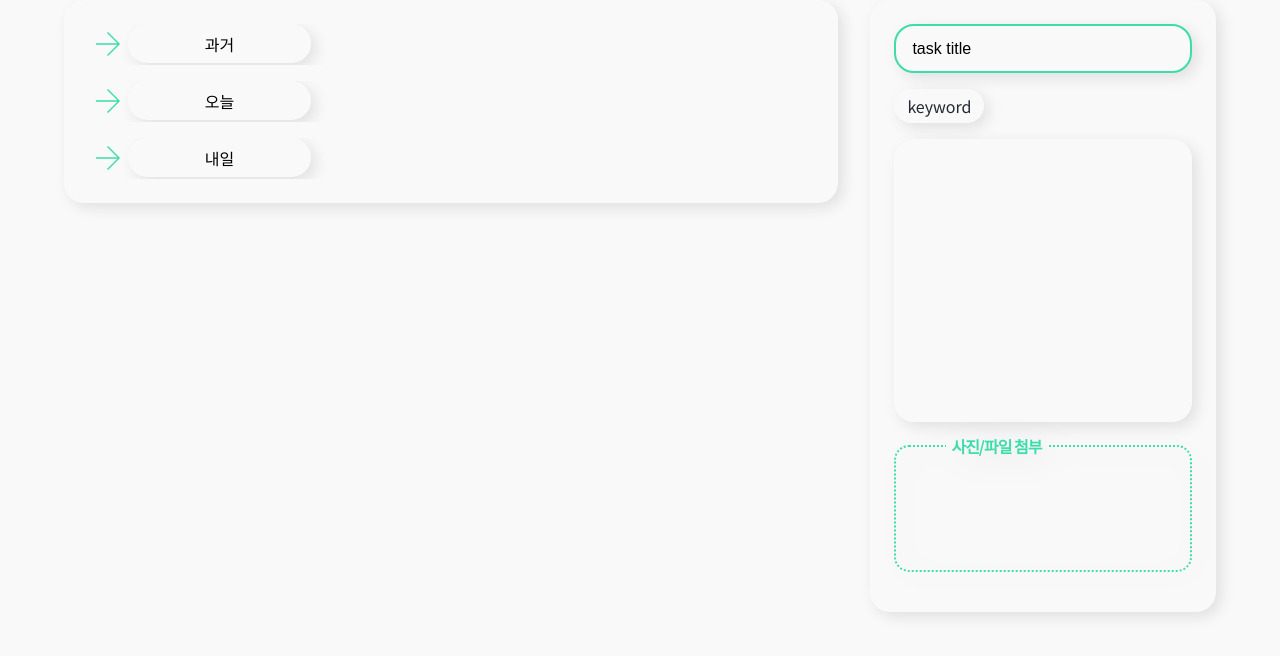
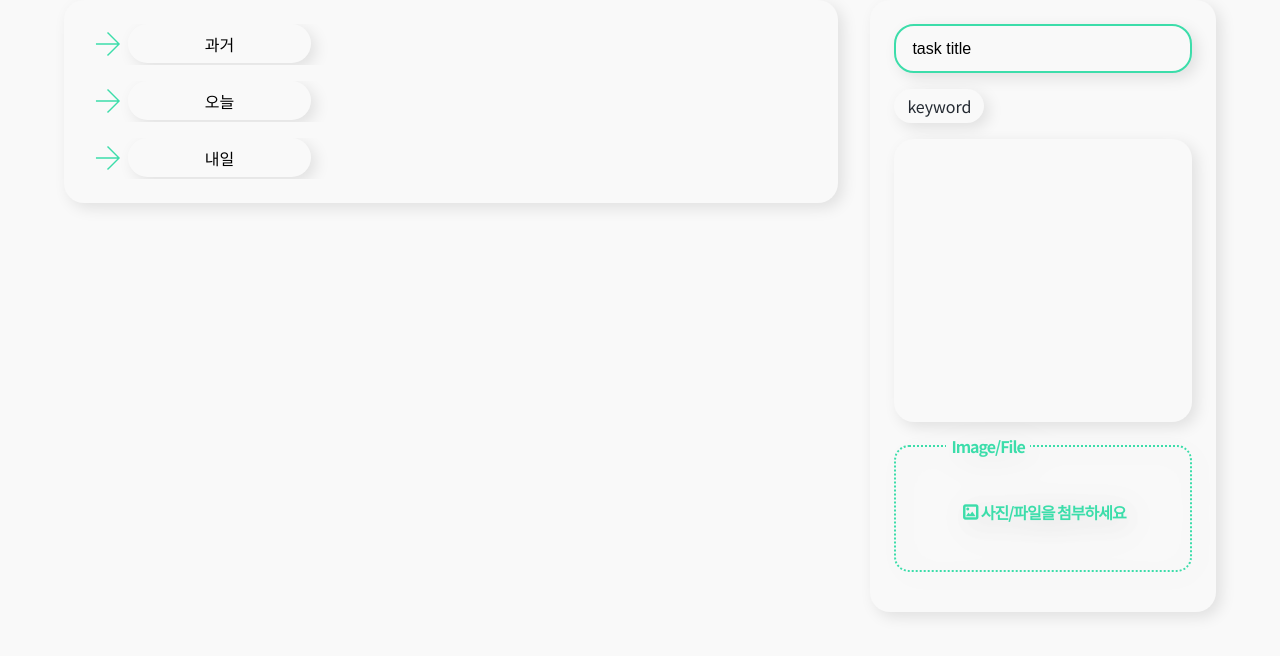
Before and after one commit to wdahlia/Plan-T, a Django app: template templates/todos/working/alltask.html in a window 1280 px wide. Shown: the top 656 px of the page. Run offline with Django 3.2, Linux system fonts and the light colour scheme; the template is opened without the code that fills it, so the values that code supplies are empty.

Commit message:
templates : FILE INPUT alltask.html script, css 수정

```diff
--- a/static/styles/create_today.css
+++ b/static/styles/create_today.css
@@ -133,6 +133,9 @@
 
 #today-form .today-task-fileadd label,
 #today-detail-form .today-task-fileadd label{
+  color: var(--main);
+  letter-spacing: -1px;
+  font-weight: 700;
   position: absolute;
   top: 0;
   left: 0;
@@ -147,7 +150,7 @@
   width: 100%;
   height: 100%;
   text-align: center;
-  line-height: 100px;
+  line-height: 110px;
 }
 
 #today-form .today-task-fileadd .upload-none,
@@ -165,8 +168,3 @@
   font-weight: 700;
   justify-self: end;
 }
-
-#today-form .today-task-fileadd .attach_img-text,
-#today-detail-form .today-task-fileadd .attach_img-text {
-  justify-self: start;
-}
--- a/templates/todos/working/alltask.html
+++ b/templates/todos/working/alltask.html
@@ -105,8 +105,14 @@
             <div class="keyword-box"><span>keyword</span></div>
             <textarea name="today_task-textarea" class="today_task-textarea" cols="30" rows="10"></textarea>
             <fieldset class="today-task-fileadd">
-              <legend>사진/파일 첨부</legend>
-              <label for="today-task-imgfile"></label>
+              <legend>Image/File</legend>
+              <label for="today-task-imgfile">
+                <div class="loaded-file"></div>
+                <div class="upload-none">
+                    <span class="attach_img-icon material-symbols-outlined">imagesmode</span>
+                    사진/파일을 첨부하세요
+                </div>
+              </label>
               <input type="file" name="today_task-img" class="today_task-img" id="today-task-imgfile">
             </fieldset>
           </form>
@@ -115,6 +121,21 @@
     </div>
   </section>
 
+  <script>
+    let uploadFile = document.getElementById("today-task-imgfile");
+    let loadedFile = document.querySelector(".loaded-file")
+    const noneFile = document.querySelector(".upload-none")
+
+    loadedFile.style.display = "none";
+
+    uploadFile.onchange = () => {
+        noneFile.style.display = "none";
+        loadedFile.style.display = "block";
+        let uploadFileName = uploadFile.files[0].name;
+        loadedFile.innerText = `${uploadFileName}`;
+    }
+
+  </script>
 
   <script>
     const timelineBtn = document.querySelectorAll('.time-point');
```
